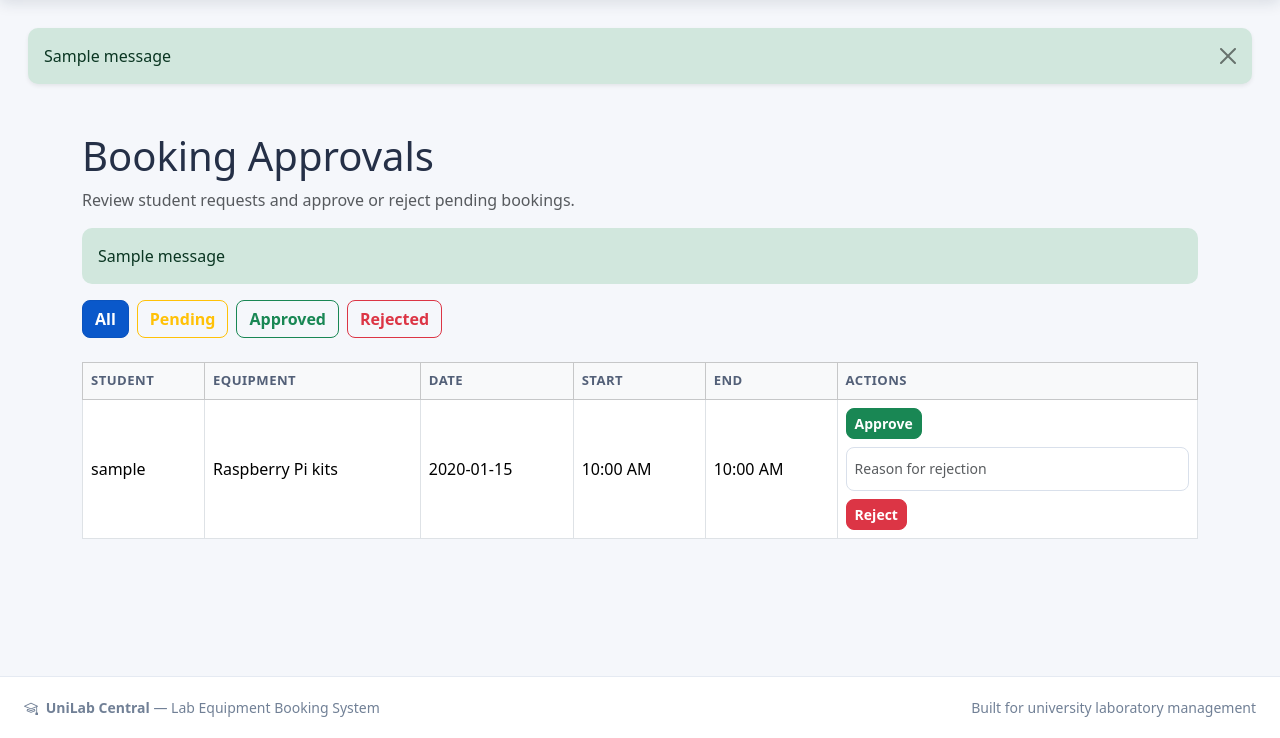
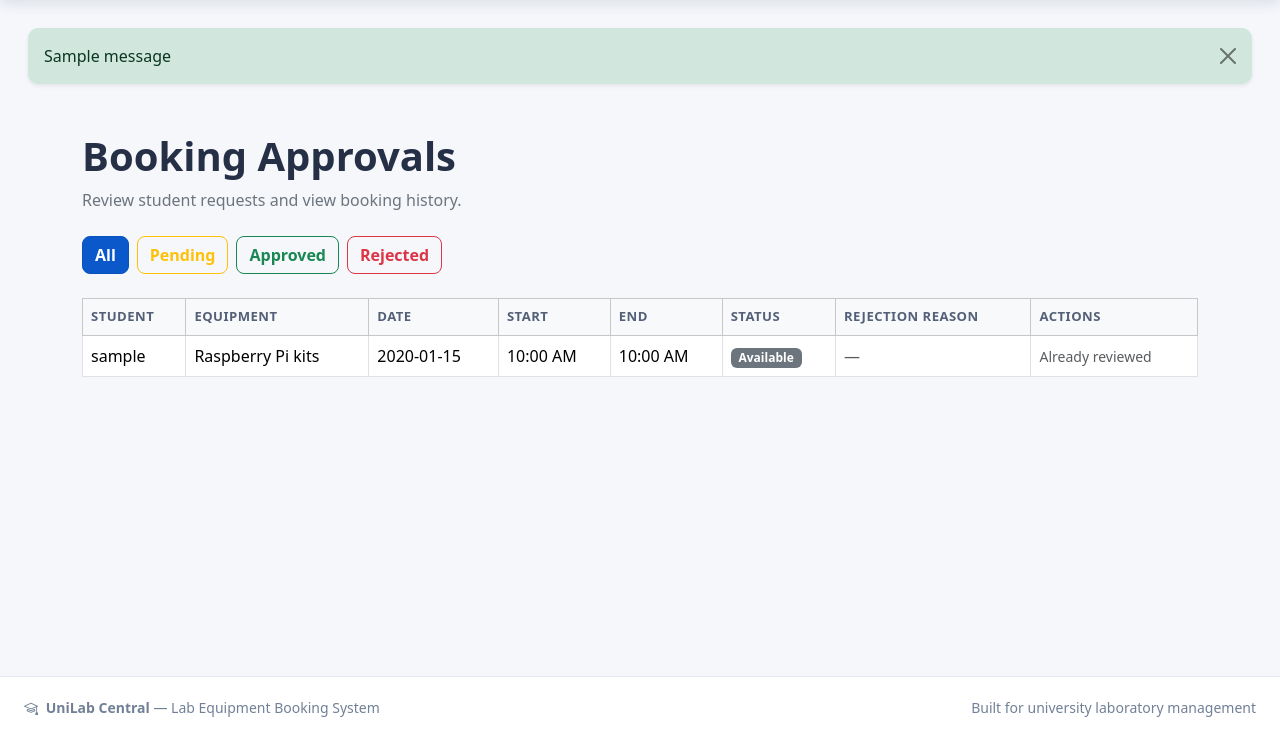
Before and after one commit to TechAkii/lab-eqipment-booking-project, a Flask app: template app/templates/staff/approvals.html in a window 1280 px wide. Shown: the part 62-800 px from the top of the page. Run offline with Flask 3, Linux system fonts and the light colour scheme; the template is opened without the code that fills it: values that come from a table or form of the project are taken from there, others are empty; tables that the repository leaves empty hold one stand-in row (values such as "Sample post"); one stand-in notice (Sample message) is shown.

Commit message:
fix: display all booking statuses in staff approvals

```diff
--- a/app/templates/staff/approvals.html
+++ b/app/templates/staff/approvals.html
@@ -1,29 +1,32 @@
- {% extends "base.html" %} {% block title %}Staff Approvals | UniLab Central{% endblock %} {% block content %}
+ {% extends "base.html" %} {% block title %}Booking Approvals | UniLab Central{% endblock %} {% block content %}
 <section class="container py-4">
-    <h1>Booking Approvals</h1>
-    <p class="text-muted">
-        Review student requests and approve or reject pending bookings.
+
+    <div class="mb-4">
+        <h1 class="fw-bold">Booking Approvals</h1>
+        <p class="text-secondary">
+            Review student requests and view booking history.
         </p>
+    </div>
 
-    {% with messages = get_flashed_messages(with_categories=true) %} {% for category, message in messages %}
-    <div class="alert alert-{{ category }}" role="alert">
-        {{ message }}
-    </div>
-    {% endfor %} {% endwith %}
-
-    <div class="d-flex flex-wrap gap-2 mb-4" role="group" aria-label="Filter bookings by status">
-        <button type="button" class="btn btn-primary status-filter active" data-filter="All" aria-pressed="true">
+    <!-- Booking filters -->
+    <div class="d-flex flex-wrap gap-2 mb-4">
+        <button type="button" class="btn btn-primary filter-btn" data-filter="all">
             All
         </button>
-        <button type="button" class="btn btn-outline-warning status-filter" data-filter="Pending" aria-pressed="false">
+
+        <button type="button" class="btn btn-outline-warning filter-btn" data-filter="Pending">
             Pending
         </button>
-        <button type="button" class="btn btn-outline-success status-filter" data-filter="Approved" aria-pressed="false">
+
+        <button type="button" class="btn btn-outline-success filter-btn" data-filter="Approved">
             Approved
         </button>
-        <button type="button" class="btn btn-outline-danger status-filter" data-filter="Rejected" aria-pressed="false">
+
+        <button type="button" class="btn btn-outline-danger filter-btn" data-filter="Rejected">
             Rejected
         </button>
+
+
     </div>
 
     {% if bookings %}
@@ -36,15 +39,22 @@
                     <th>Date</th>
                     <th>Start</th>
                     <th>End</th>
+                    <th>Status</th>
+                    <th>Rejection Reason</th>
                     <th>Actions</th>
                 </tr>
             </thead>
 
             <tbody>
                 {% for booking in bookings %}
-                <tr class="booking-row" data-status="{{ booking.status }}">
-                    <td>{{ booking.user.username }}</td>
-                    <td>{{ booking.equipment.name }}</td>
+                <tr class="booking-row" data-status="{{ booking.status }}" data-date="{{ booking.booking_date.isoformat() }}">
+                    <td>
+                        {{ booking.user.username }}
+                    </td>
+
+                    <td>
+                        {{ booking.equipment.name }}
+                    </td>
 
                     <td>
                         {{ booking.booking_date.strftime("%Y-%m-%d") }}
@@ -59,23 +69,55 @@
                     </td>
 
                     <td>
-                        <form method="post" action="{{ url_for('approve_booking', booking_id=booking.id) }}" class="mb-2">
-                            <button class="btn btn-success btn-sm" type="submit">
+                        {% if booking.status == "Pending" %}
+                        <span class="badge bg-warning text-dark">
+                                Pending
+                            </span> {% elif booking.status == "Approved" %}
+                        <span class="badge bg-success">
+                                Approved
+                            </span> {% elif booking.status == "Rejected" %}
+                        <span class="badge bg-danger">
+                                Rejected
+                            </span> {% else %}
+                        <span class="badge bg-secondary">
+                                {{ booking.status }}
+                            </span> {% endif %}
+                    </td>
+
+                    <td>
+                        {% if booking.status == "Rejected" %} {{ booking.rejection_reason or "Not provided" }} {% else %}
+                        <span class="text-muted">—</span> {% endif %}
+                    </td>
+
+                    <td>
+                        {% if booking.status == "Pending" %}
+                        <div class="d-flex flex-column gap-2">
+
+                            <form method="POST" action="{{ url_for(
+                                        'approve_booking',
+                                        booking_id=booking.id
+                                    ) }}">
+                                <button type="submit" class="btn btn-success btn-sm w-100">
                                         Approve
                                     </button>
                             </form>
 
-                        <form method="post" action="{{ url_for(
+                            <form method="POST" action="{{ url_for(
                                         'reject_booking',
                                         booking_id=booking.id
                                     ) }}">
-
                                 <input type="text" name="rejection_reason" class="form-control form-control-sm mb-2" placeholder="Reason for rejection" aria-label="Reason for rejection" required>
 
-                            <button class="btn btn-danger btn-sm" type="submit">
+                                <button type="submit" class="btn btn-danger btn-sm w-100">
                                         Reject
                                     </button>
                             </form>
+
+                        </div>
+                        {% else %}
+                        <span class="text-muted small">
+                                Already reviewed
+                            </span> {% endif %}
                     </td>
                 </tr>
                 {% endfor %}
@@ -84,62 +126,73 @@
     </div>
 
     <p id="no-filter-results" class="alert alert-info d-none">
-        No bookings found for this status.
+        No bookings match this filter.
     </p>
+
     {% else %}
     <div class="alert alert-info">
-        There are no pending booking requests.
+        There are no bookings to display.
     </div>
     {% endif %}
+
 </section>
 
 <script>
     document.addEventListener("DOMContentLoaded", function() {
-        const buttons = document.querySelectorAll(".status-filter");
+        const filterButtons = document.querySelectorAll(".filter-btn");
         const rows = document.querySelectorAll(".booking-row");
-        const emptyMessage = document.getElementById("no-filter-results");
+        const noResults = document.getElementById("no-filter-results");
 
-        buttons.forEach(function(button) {
-            button.addEventListener("click", function() {
-                const selectedStatus = button.dataset.filter;
+        function applyFilter(filter) {
             let visibleCount = 0;
 
-                buttons.forEach(function(item) {
-                    const selected = item === button;
-                    item.classList.toggle("active", selected);
-                    item.setAttribute("aria-pressed", String(selected));
-
-                    const styles = {
-                        All: ["btn-primary", "btn-outline-primary"],
-                        Pending: ["btn-warning", "btn-outline-warning"],
-                        Approved: ["btn-success", "btn-outline-success"],
-                        Rejected: ["btn-danger", "btn-outline-danger"]
-                    };
-
-                    const [activeClass, inactiveClass] =
-                    styles[item.dataset.filter];
-
-                    item.classList.toggle(activeClass, selected);
-                    item.classList.toggle(inactiveClass, !selected);
-                });
+            const today = new Date();
+            today.setHours(0, 0, 0, 0);
 
             rows.forEach(function(row) {
-                    const matches =
-                        selectedStatus === "All" ||
-                        row.dataset.status === selectedStatus;
+                const status = row.dataset.status;
+                const bookingDate = new Date(
+                    row.dataset.date + "T00:00:00"
+                );
 
-                    row.classList.toggle("d-none", !matches);
+                const isPast = bookingDate < today;
 
-                    if (matches) {
+                let showRow = false;
+
+                if (filter === "all") {
+                    showRow = true;
+                } else if (filter === "Past") {
+                    showRow = isPast;
+                } else {
+                    showRow = status === filter;
+                }
+
+                row.classList.toggle("d-none", !showRow);
+
+                if (showRow) {
                     visibleCount++;
                 }
             });
 
-                if (emptyMessage) {
-                    emptyMessage.classList.toggle("d-none", visibleCount > 0);
+            if (noResults) {
+                noResults.classList.toggle("d-none", visibleCount > 0);
             }
+
+            filterButtons.forEach(function(button) {
+                const active = button.dataset.filter === filter;
+
+                button.classList.toggle("active", active);
+                button.setAttribute("aria-pressed", String(active));
+            });
+        }
+
+        filterButtons.forEach(function(button) {
+            button.addEventListener("click", function() {
+                applyFilter(button.dataset.filter);
             });
         });
+
+        applyFilter("all");
     });
 </script>
 {% endblock %}
```
Also changed, not shown: app/__init__.py (+16 -10 lines). Lines whose indentation alone changed are shown as unchanged.
